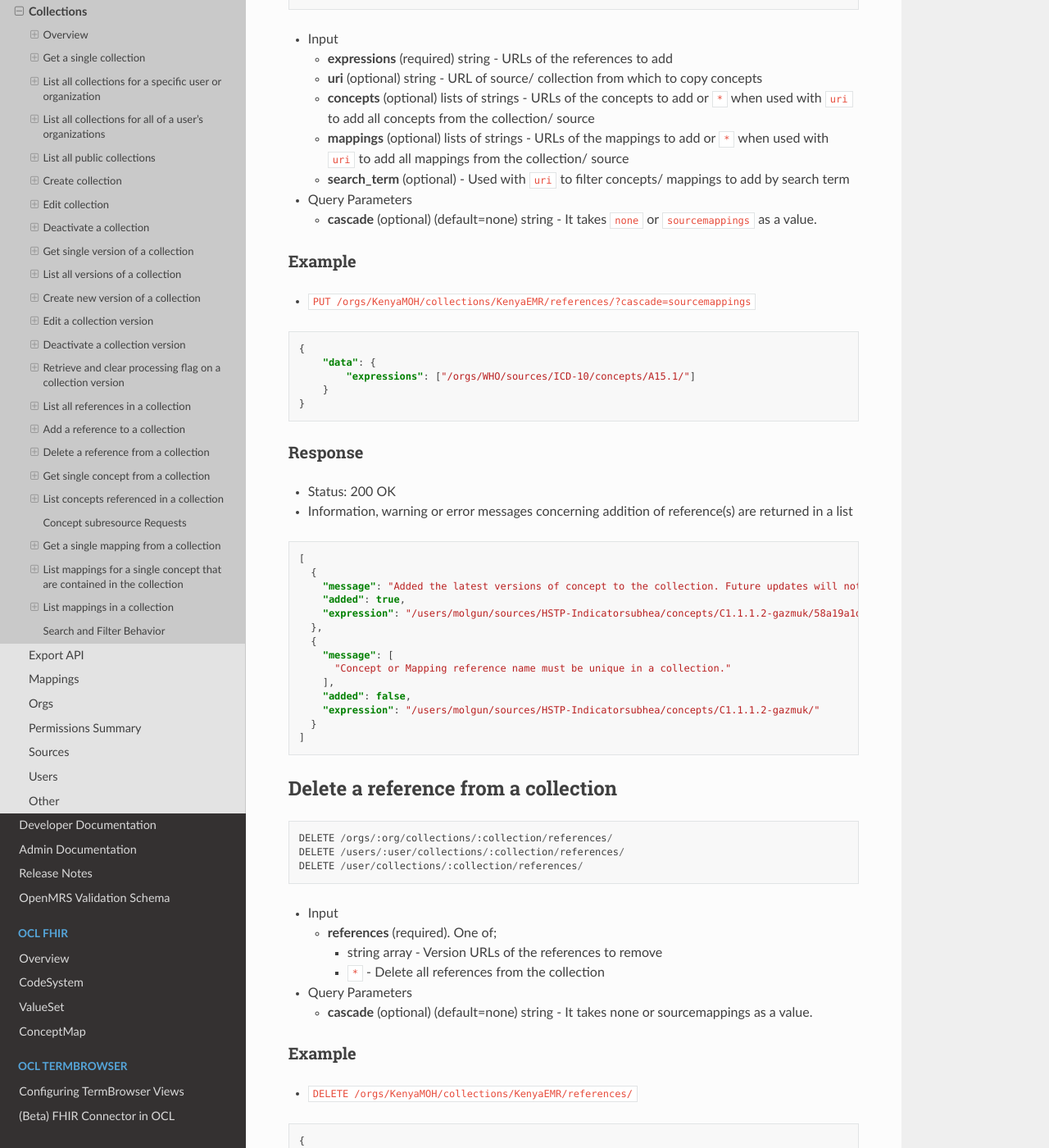
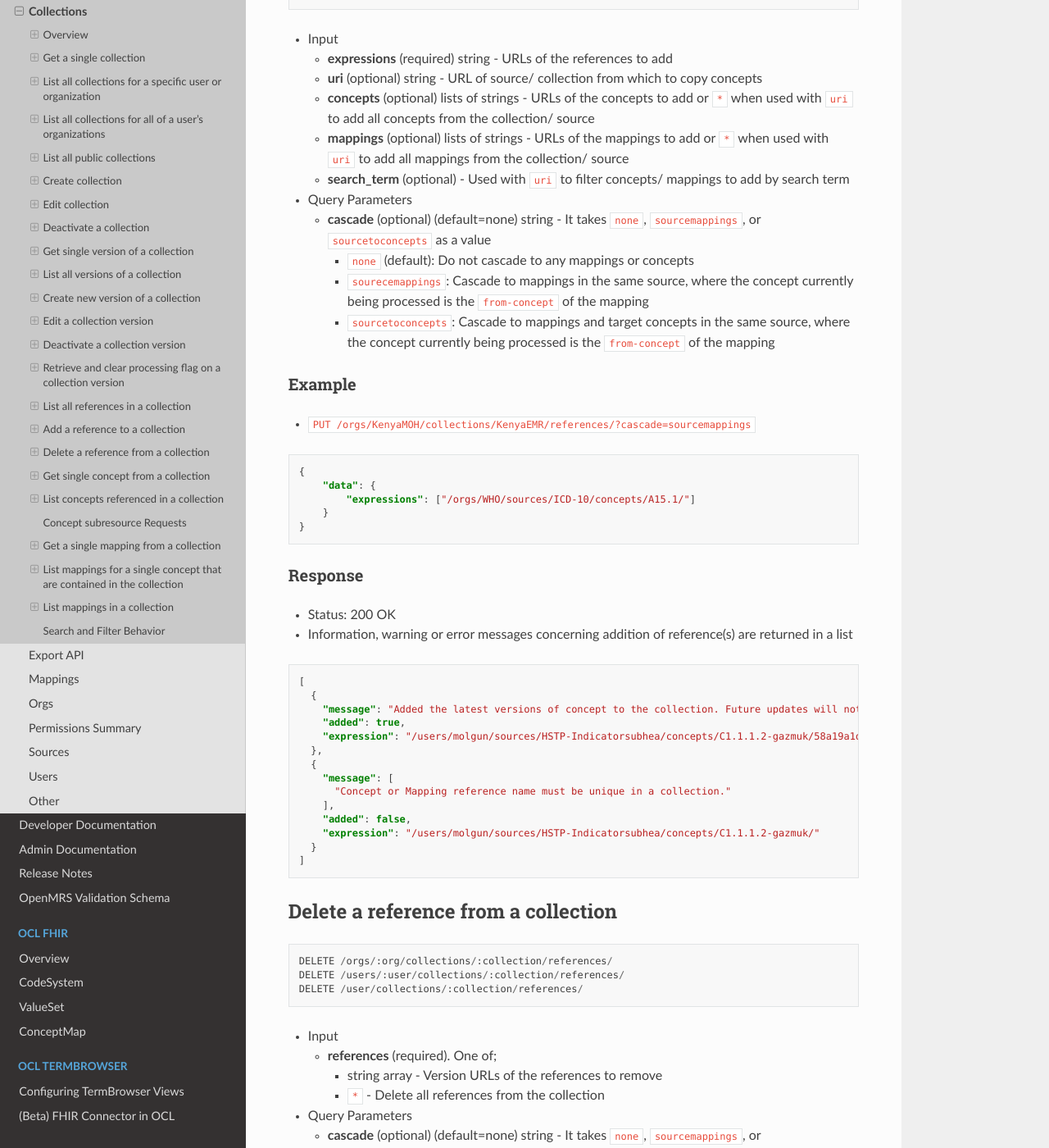
Before and after one commit to OpenConceptLab/ocl-docs, a Sphinx documentation site: the page built from docs/source/oclapi/apireference/collections.md, in a window 1280 px wide and 1400 px high, scrolled down 15956 px. Shown: the whole window at 82% size. Built offline with Sphinx 7.4.7 and the Read the Docs theme 2.0.0, drawn with Linux system fonts in a browser that asks for light colours; some of the changed text lies outside the part shown.

Commit message:
Updated cascading documentation

```diff
--- a/docs/source/oclapi/apireference/collections.md
+++ b/docs/source/oclapi/apireference/collections.md
@@ -623,7 +623,10 @@ PUT /user/collections/:collection/references/
     * **mappings** (optional) lists of strings - URLs of the mappings to add or `*` when used with `uri` to add all mappings from the collection/ source
     * **search_term** (optional) - Used with `uri` to filter concepts/ mappings to add by search term
 * Query Parameters
-    * **cascade** (optional) (default=none) string - It takes `none` or `sourcemappings` as a value.
+    * **cascade** (optional) (default=none) string - It takes `none`, `sourcemappings`, or `sourcetoconcepts` as a value
+      * `none` (default): Do not cascade to any mappings or concepts
+      * `sourecemappings`: Cascade to mappings in the same source, where the concept currently being processed is the `from-concept` of the mapping
+      * `sourcetoconcepts`: Cascade to mappings and target concepts in the same source, where the concept currently being processed is the `from-concept` of the mapping
 
 ### Example
 * `PUT /orgs/KenyaMOH/collections/KenyaEMR/references/?cascade=sourcemappings`
@@ -667,7 +670,7 @@ DELETE /user/collections/:collection/references/
         * string array - Version URLs of the references to remove
         * `*` - Delete all references from the collection
 * Query Parameters
-    * **cascade** (optional) (default=none) string - It takes none or sourcemappings as a value.
+    * **cascade** (optional) (default=none) string - It takes `none`, `sourcemappings`, or `sourcetoconcepts` as a value.
 
 ### Example
 * `DELETE /orgs/KenyaMOH/collections/KenyaEMR/references/`
```
